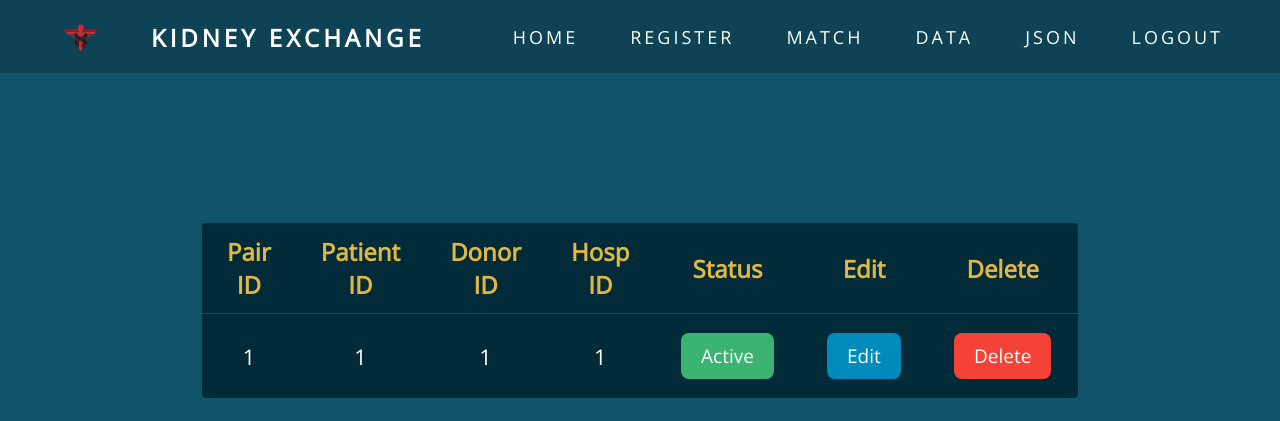
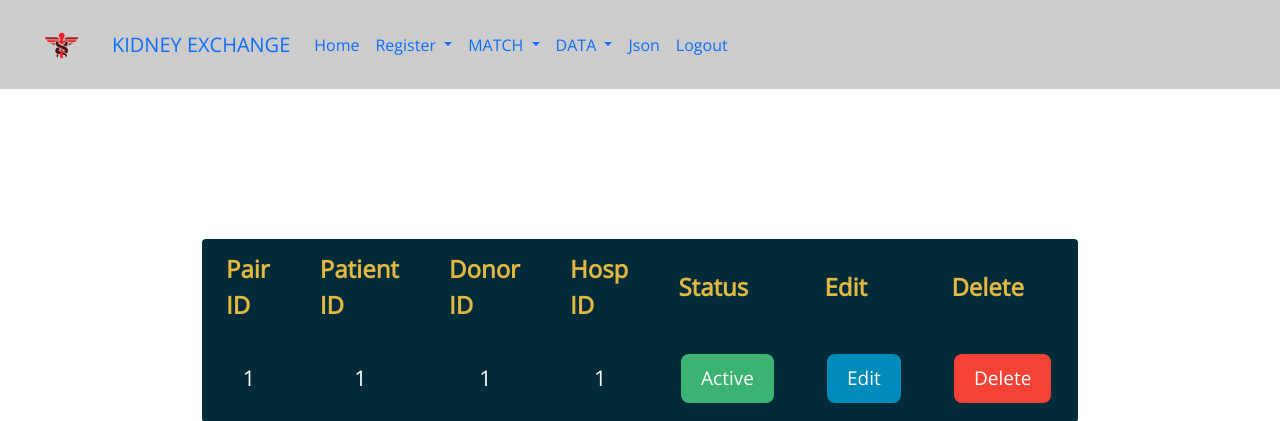
Before and after one commit to siv2r/kidney-exchange, a PHP site: page /pages/dataOverview.php in a window 1280 px wide. Shown: the top 421 px of the page. Run offline with PHP 8.4, Linux system fonts and the light colour scheme; the visitor is signed in with stand-in values (Sample User, id 1); tables that the repository leaves empty or names only in its code hold one stand-in row (values such as "Sample post").

Commit message:
added new navbar

```diff
--- a/templates/db-connect.php
+++ b/templates/db-connect.php
@@ -1,8 +1,8 @@
 <?php
 
 $servername = "localhost";
-$username = "siv2r";
-$password = "sivaram535";
+$username = "root";
+$password = "";
 $dbname = "kidney_exchange";
 
 // Create connection
--- a/templates/navBar.php
+++ b/templates/navBar.php
@@ -3,6 +3,7 @@ if (!isset($_SESSION)) {
   session_start();
 }
 ?>
+<link href="https://cdn.jsdelivr.net/npm/bootstrap@5.0.0-beta3/dist/css/bootstrap.min.css" rel="stylesheet" integrity="sha384-eOJMYsd53ii+scO/bJGFsiCZc+5NDVN2yr8+0RDqr0Ql0h+rP48ckxlpbzKgwra6" crossorigin="anonymous">
 <style>
   * {
     margin: 0%;
@@ -83,94 +84,79 @@ if (!isset($_SESSION)) {
     background-color: #a28089;
   }
 
-  .burger {
-    display: none;
-  }
 
-  .burger div{
-    height: 3px;
-    width: 25px;
-    background-color: #fff;
-    margin: 5px;
-  }
 
-  @media screen and (max-width: 768px) {
-    body {
-      overflow-x: hidden;
-    }
-    .nav-links {
-      position: absolute;
-      right: 0px;
-      top: 7.25vh;
-      height: 92vh;
-      background-color: rgb(0, 0, 0, 0.2);
-      display: flex;
-      flex-direction: column;
-      width: 50%;
-    }
-    .nav-links li {
-      text-align: center;
-    }
-    .nav-links li:hover ul {
-      display: flex;
-      flex-direction: column;
-      width: 50%;
-    }
-  }
 
 </style>
-
-<nav>
-  <div class="logo">
+<nav class="navbar navbar-expand-lg">
+  <div class="container-fluid">
     <img src="/kidney-exchange/images/logo3.png" class="brand_logo" width="100px" hight="100px">
-    <p class="brand_title">Kidney Exchange</p>
-  </div>
-  <ul class="nav-links">
-    <li><a href="/kidney-exchange/index.php">Home</a></li>
-    <!-- <li><a href="#">About</a></li>
-    <li><a href="#">Contact</a></li> -->
+    <a class="navbar-brand" href="/kidney-exchange/">KIDNEY EXCHANGE</a>
+    <button class="navbar-toggler" type="button" data-bs-toggle="collapse" data-bs-target="#navbarSupportedContent" aria-controls="navbarSupportedContent" aria-expanded="false" aria-label="Toggle navigation">
+      <span class="navbar-toggler-icon"></span>
+    </button>
+    <div class="collapse navbar-collapse" id="navbarSupportedContent">
+      <ul class="navbar-nav me-auto mb-2 mb-lg-0">
+        <li class="nav-item">
+          <a class="nav-link active" aria-current="page" href="#">Home</a>
+        </li>
         <?php
           if (isset($_SESSION['userId'])) {
-  // echo '<ul>';
-  echo '<li><a href="#">Register</a>';
-  echo '<ul>';
-  echo '<li><a href="/kidney-exchange/pages/reg-form.php">Patient</a></li>';
+            echo '<li class="nav-item dropdown">
+            <a class="nav-link dropdown-toggle" href="#" id="navbarDropdown" role="button" data-bs-toggle="dropdown" aria-expanded="false">
+              Register
+            </a>
+            <ul class="dropdown-menu" aria-labelledby="navbarDropdown">
+              <li><a class="dropdown-item" href="/kidney-exchange/pages/reg-form.php">Patient</a></li>';
               if ($_SESSION['userType'] === "Admin") {
-    echo '<li><a href="/kidney-exchange/pages/register_hospital.php">Hospital</a></li>';
+                echo '<li><a class="dropdown-item" href="/kidney-exchange/pages/register_hospital.php">Hospital</a></li>';
               }
-  echo '</ul>';
-  echo '</li>';
-  echo '<li><a href="#">Match</a>';
-  echo '<ul>';
-  echo '<li><a href="/kidney-exchange/pages/pairwiseMatch.php">Pairwise</a></li>';
-  echo '<li><a href="/kidney-exchange/pages/globalMatch.php">Global</a></li>';
-  echo '</ul>';
-  echo '</li>';
-  echo '<li><a href="#">Data</a>';
-  echo '<ul>';
-  echo '<li><a href="/kidney-exchange/pages/dataOverview.php">Overview</a></li>';
-  echo '<li><a href="/kidney-exchange/pages/dataSummary.php">Summary</a></li>';
-  echo '<li><a href="/kidney-exchange/pages/dataSearch.php">Search</a></li>';
-  echo '</ul>';
-  echo '</li>';
-  // echo '</ul>';
-  // echo '<ul>';
+            echo '</ul>
+                  </li>';
+
+
+            echo '<li class="nav-item dropdown">
+                <a class="nav-link dropdown-toggle" href="#" id="navbarDropdown" role="button" data-bs-toggle="dropdown" aria-expanded="false">
+                  MATCH
+                </a>
+                <ul class="dropdown-menu" aria-labelledby="navbarDropdown">
+                  <li><a class="dropdown-item" href="/kidney-exchange/pages/pairwiseMatch.php">PAIRWISE</a></li>
+                  <li><a class="dropdown-item" href="/kidney-exchange/pages/globalMatch.php">gLOBAL</a></li>
+                  </ul>
+                    </li>';
+
+
+            echo '<li class="nav-item dropdown">
+            <a class="nav-link dropdown-toggle" href="#" id="navbarDropdown" role="button" data-bs-toggle="dropdown" aria-expanded="false">
+              DATA
+            </a>
+            <ul class="dropdown-menu" aria-labelledby="navbarDropdown">
+            <li><a class="dropdown-item" href="/kidney-exchange/pages/dataOverview.php">Overview</a></li>
+            <li><a class="dropdown-item" href="/kidney-exchange/pages/dataSummary.php">Summary</a></li>
+            <li><a class="dropdown-item" href="/kidney-exchange/pages/dataSearch.php">Search</a></li>
+
+              </ul>
+                </li>';
+
                 if ($_SESSION['userType'] === "Admin") {
-    echo '<li><a href="/kidney-exchange/pages/jsonData.php">Json</a></li>';
+                  echo '<li><a class="nav-link" href="/kidney-exchange/pages/jsonData.php">Json</a></li>';
                 }
-  echo '<li><a href="/kidney-exchange/include/logout.inc.php">Logout</a></li>';
-  // echo '</ul>';
-} else {
-  // echo '<ul>';
-  echo '<li><a href="/kidney-exchange/pages/login.php">Login</a></li>';
-  echo '<li><a href="/kidney-exchange/pages/signup.php">Sign Up</a></li>';
-  // echo '</ul>';
+                echo '<li><a class="nav-link" href="/kidney-exchange/include/logout.inc.php">Logout</a></li>';
+               }
+          else {
+            echo '<li class="nav-item">
+                  <a class="nav-link" href="/kidney-exchange/pages/login.php">Login</a>
+                  </li>';
+            echo '<li class="nav-item">
+                  <a class="nav-link" href="/kidney-exchange/pages/signup.php">Sign Up</a>
+                  </li>';
+
           }
         ?>
       </ul>
-  <div class="burger">
-    <div class="line1"></div>
-    <div class="line2"></div>
-    <div class="line3"></div>
+
+    </div>
   </div>
 </nav>
+
+<script src="https://cdn.jsdelivr.net/npm/bootstrap@5.0.0-beta3/dist/js/bootstrap.bundle.min.js" integrity="sha384-JEW9xMcG8R+pH31jmWH6WWP0WintQrMb4s7ZOdauHnUtxwoG2vI5DkLtS3qm9Ekf" crossorigin="anonymous"></script>
```
Lines whose indentation alone changed are shown as unchanged.
